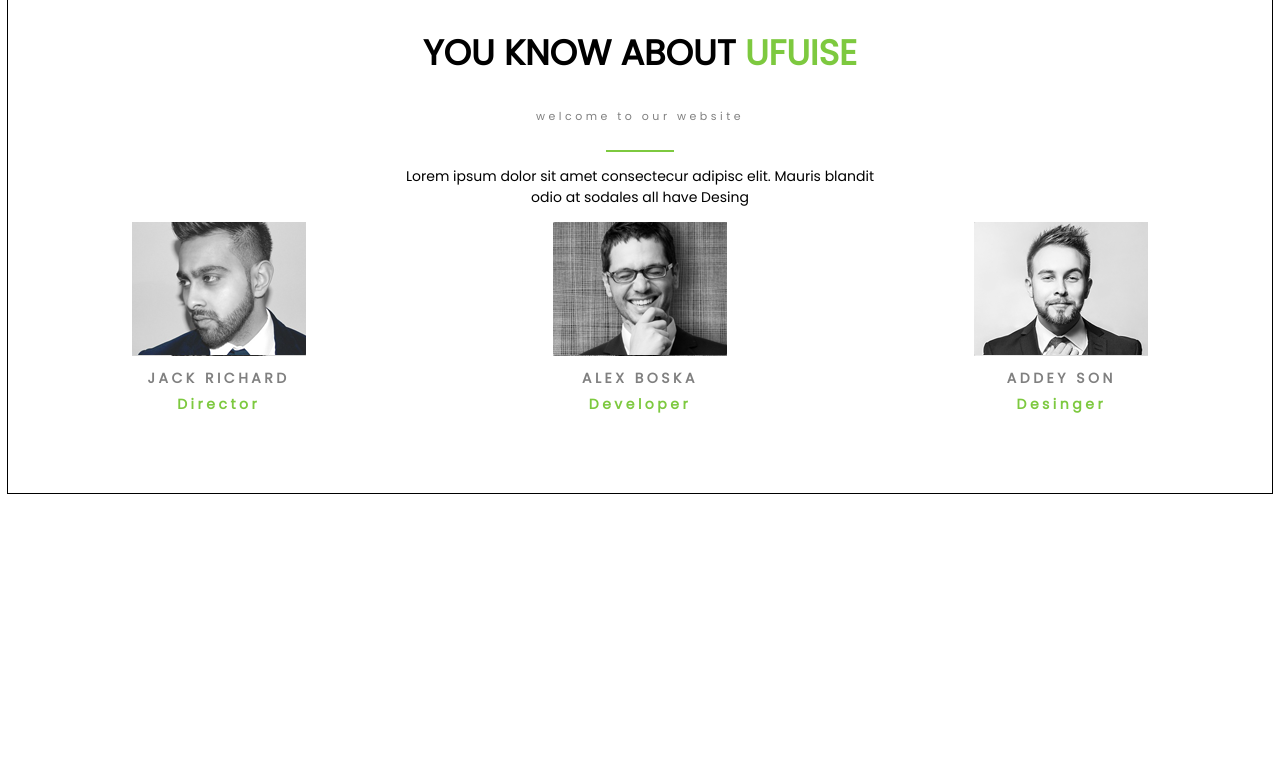
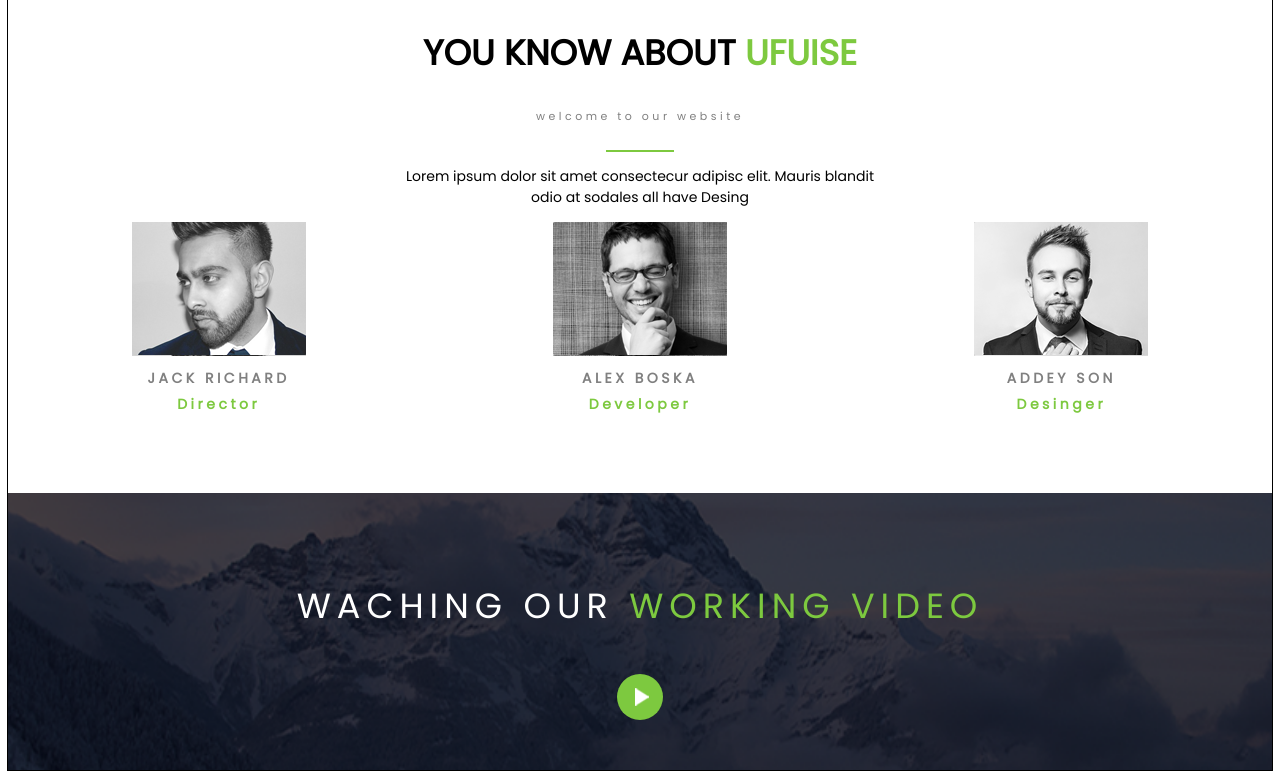
Before and after one commit to karache52NN/AgencySite, a plain HTML site: page index.html in a window 1280 px wide. Shown: the part 813-1591 px from the top of the page. Before the commit the page ends 1314 px from the top, so only its background shows below. Drawn offline with Linux system fonts and the light colour scheme.

Commit message:
+Working video

```diff
--- a/css/master.css
+++ b/css/master.css
@@ -255,3 +255,32 @@ main{
 .portrait:nth-child(3) .image-portrait{
 	background-image: url("../img/Addey.png");
 }
+
+.videopause{
+	display: flex;
+	flex-direction: column;
+	justify-content: space-around;
+	align-items: center;
+	background-image: url("../img/Mountains.png");
+	background-repeat: no-repeat;
+	background-size: cover;
+	font-size: 35px;
+	padding-top: 86px;
+	padding-bottom: 50px;
+	text-transform: uppercase;
+	color: white;
+}
+.videopause span{
+	letter-spacing: 6px;
+}
+.play{
+	display: inline-block;
+	background-color: #7dc93f;
+	border-radius: 50%;
+	width: 46px;
+	height: 46px;
+	background-image: url("../img/Arrow.png");
+	background-position: 55% 50%;
+	background-repeat: no-repeat;
+	margin-top: 42px;
+}
--- a/index.html
+++ b/index.html
@@ -90,6 +90,10 @@
             </div>
           </div>
         </section>
+        <section class="videopause">
+          <span>Waching our <span class="greeny">working video</span></span>
+          <div class="play"></div>
+        </section>
       </main>
     </div>
   </body>
```
Also changed, not shown: img/Arrow.png (added), img/Mountains.png (added).
